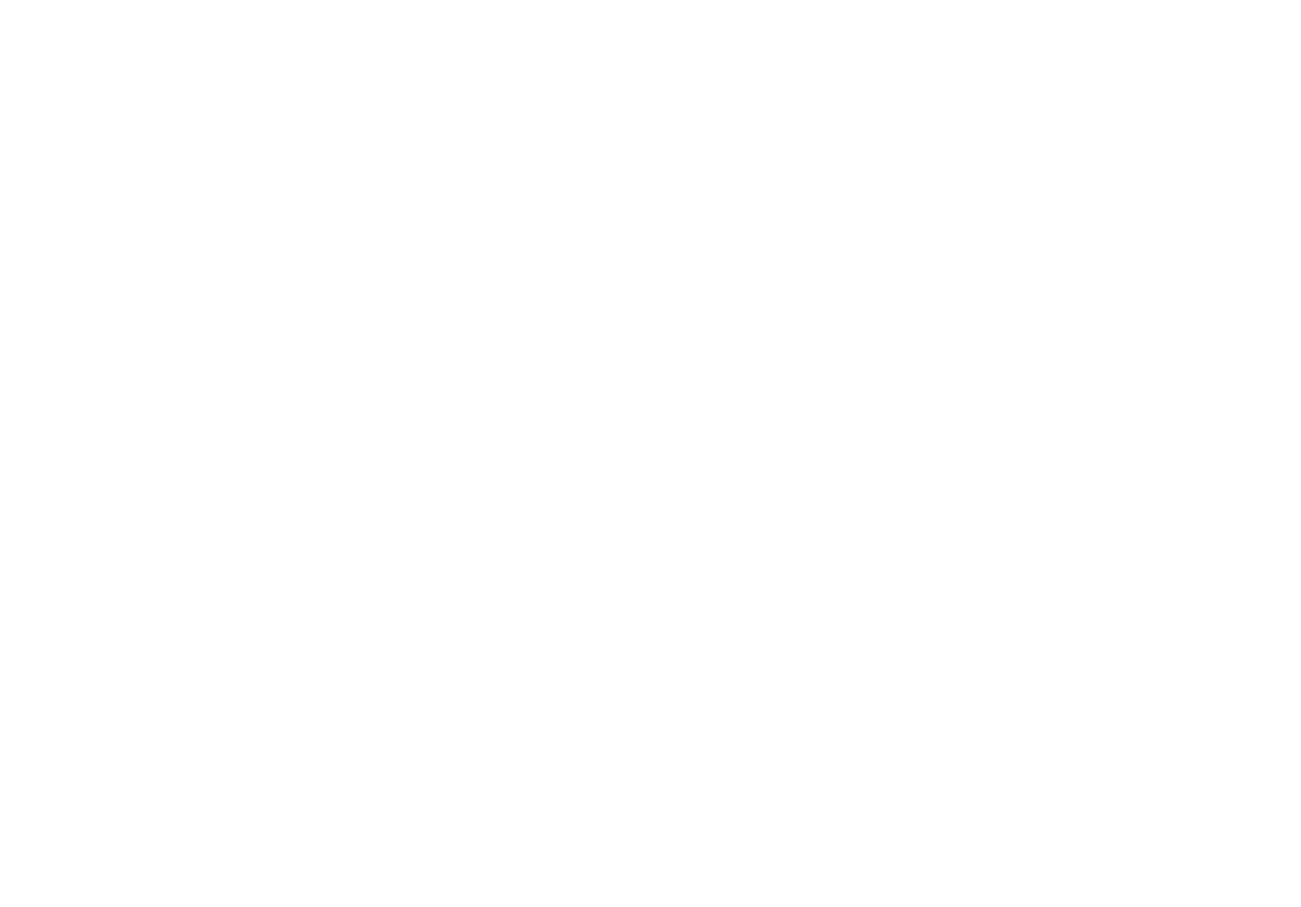
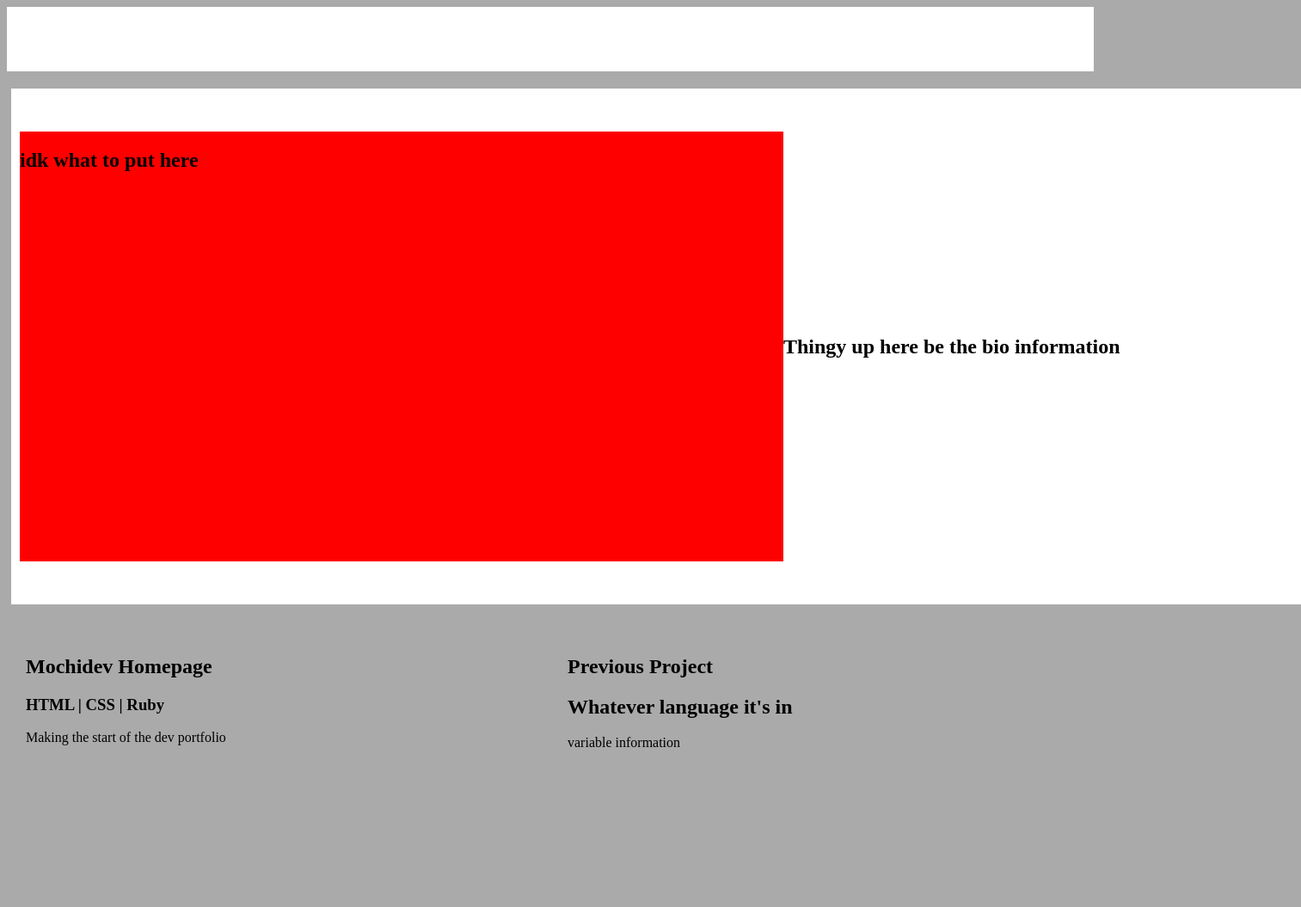
Before and after one commit to Lofi9/DevSite, a plain HTML site: page TheBits/index.html in a window 1280 px wide. Shown: the whole page at 86% size, 1513 px wide, since content can reach past the window. Before the commit the page ends 800 px from the top, so only its background shows below. Drawn offline with Linux system fonts and the light colour scheme.

Commit message:
Outlined most of the page

```diff
--- a/TheBits/index.html
+++ b/TheBits/index.html
@@ -4,9 +4,77 @@
     <meta charset="UTF-8">
     <meta http-equiv="X-UA-Compatible" content="IE=edge">
     <meta name="viewport" content="width=device-width, initial-scale=1.0">
-    <title>Document</title>
+    <title>Homepage</title>
+
+    <style>
+        * {
+            box-sizing: border-box;
+        }
+        body {
+            background-color: #aaa;
+        }
+
+        .bar {
+            height: 75px;
+            background-color: white;
+            padding: 10px;
+        }
+        .bio {
+            margin-top: 20px;
+            display: flex;
+            margin-left: 5px;
+            margin-right: 12px;
+            padding: 10px;
+            width: 1500px;
+            height: 600px;
+            justify-content: center;
+            align-items: center;
+            background-color: white;
+        }
+
+        .column {
+            float: left;
+            width: 600px;
+            margin: 15px;
+            padding: 5px;
+            height: 300px;
+            text-align: left;
+        }
+        .row {
+            content: "";
+            display: flex;
+            clear: both;
+            justify-content: center;
+        }
+    </style>
 </head>
 <body>
-
+    <div class="bar">
+        <div class="logo">
+            <!-- something something put logo here eventually -->
+        </div>
+    </div>
+    <div class="bio">
+        <article style="width: 60%; background-color: red; height: 500px;">
+            <h1>idk what to put here</h1>
+        </article>
+        <article style="width: 40%;">
+            <h1>Thingy up here be the bio information</h1>
+        </article>
+        </div>
+    </div>
+    <h3></h3>
+    <div class="row">
+        <article class="column">
+            <h1>Mochidev Homepage</h1>
+            <h3>HTML | CSS | Ruby</h3>
+            <p>Making the start of the dev portfolio</p>
+        </article>
+        <article class="column">
+            <h1>Previous Project</h1>
+            <h2>Whatever language it's in</h2>
+            <p>variable information</p>
+        </article>
+    </div>
 </body>
 </html>
```
